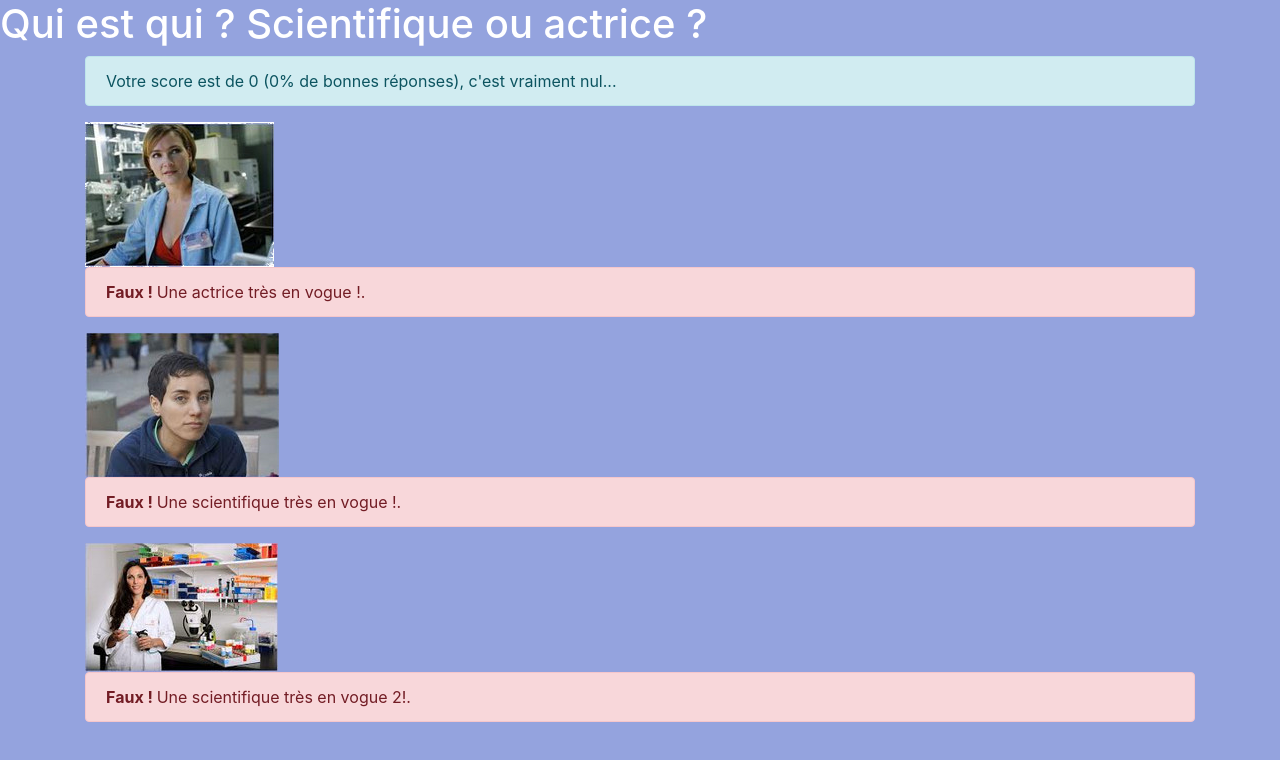
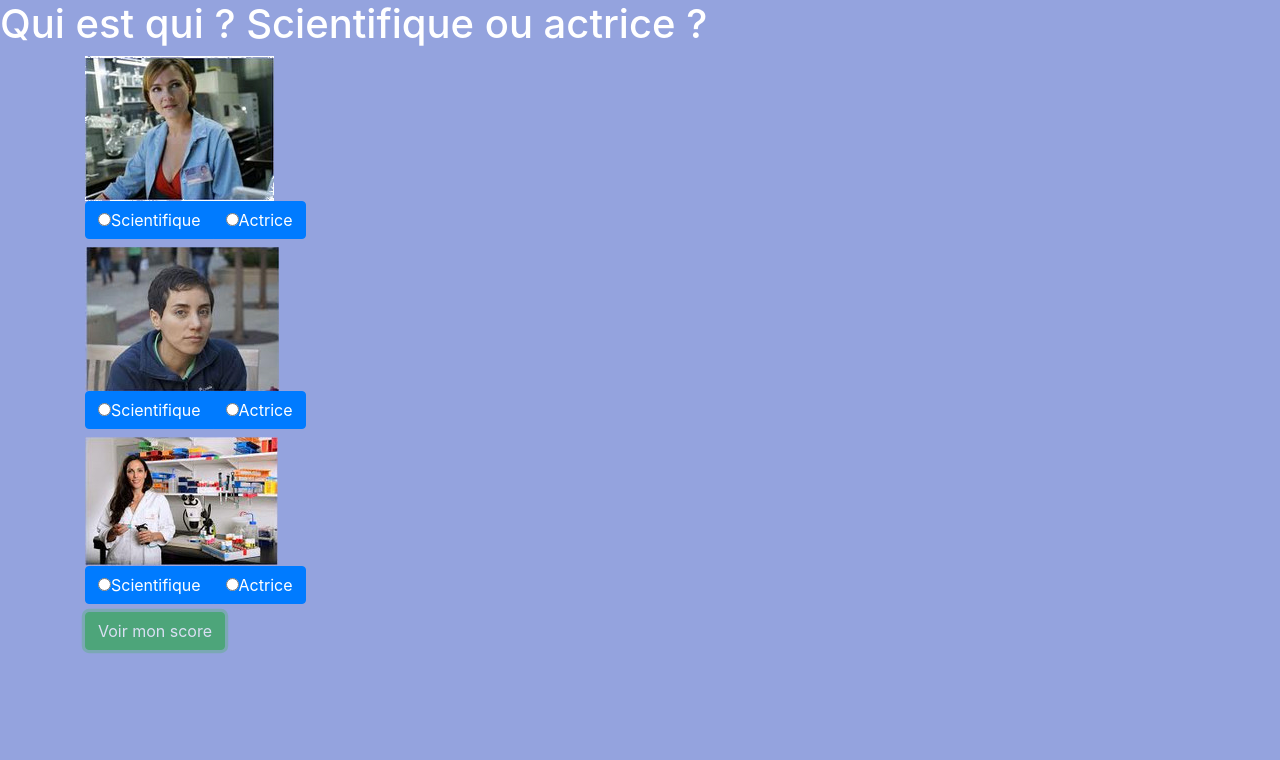
Before and after one commit to ddesmarest/whoiswho, a plain HTML site: page index.html in a window 1280 px wide. Both pictures are taken after a click on the button "Voir mon score". Drawn offline with nearby package versions, Linux system fonts and the light colour scheme.

Commit message:
Minor fix

```diff
--- a/index.html
+++ b/index.html
@@ -37,7 +37,6 @@
 
     <script>
     function answer_clicked( index, value) {
-
 	answers[index] = value;
 	for(i = 0;i < persons.length;++i ) {
 	    if( answers[i] == "none" ) {
@@ -45,9 +44,13 @@ function answer_clicked( index, value) {
 	    }
 	}
 	$("#submit-button").attr("class", "btn btn-success");
+	answer_all = true;
     }
 
 function show_results() {
+    if( answer_all == false) {
+	return;
+    }
     result_banner=`
     	<div class="alert alert-info" role="alert">RESULT</div>
 	`;
@@ -94,11 +97,13 @@ function show_results() {
 persons = [];
 answers = [];
 score_comments = [];
+answer_all = false;
+
 $.getJSON( "persons.json", function( data ) {
 
     template = `	<div class="row">
 	<div class="col-sm-12">
-	<img src="images/IMAGE"></img>
+	<img id="image-INDEX" src="images/IMAGE"></img>
 	</div>
 	</div>
 	<!-- -->
@@ -117,9 +122,7 @@ $.getJSON( "persons.json", function( data ) {
     for( i = 0;i < persons.length;++i) {
 	answers.push("none");
 	to_insert = template.replace("IMAGE",persons[i].image);
-	to_insert = to_insert.replace( "INDEX", i );
-	to_insert = to_insert.replace( "INDEX", i );
-	to_insert = to_insert.replace( "INDEX", i );
+	to_insert = to_insert.split("INDEX").join( i );
 	$( "#persons" ).append(to_insert);
     }
       });
```
Lines whose indentation alone changed are shown as unchanged.
